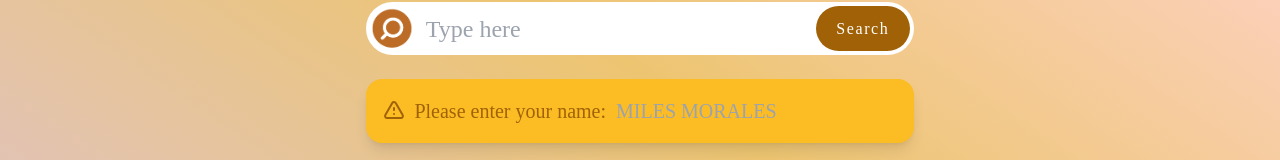
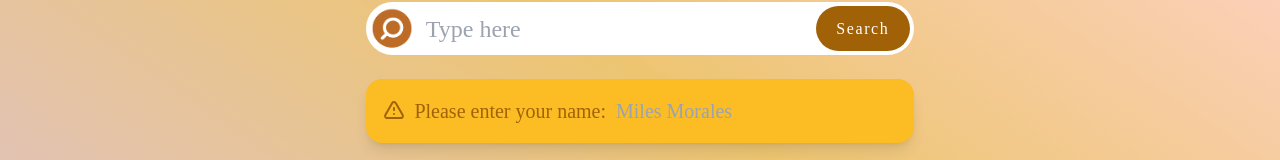
Before and after one commit to jennaly/lexilearn-dictionary-react, a React (Vite) app: page / in a window 1280 px wide. Both pictures are taken after a click on the button "DOWNLOAD STUDY SET". Shown: the part 162-322 px from the top of the page. Built offline with nearby package versions, Linux system fonts and the light colour scheme; a web font is replaced by a local one.

Commit message:
minor ui change

```diff
--- a/src/components/DownloadButtons.jsx
+++ b/src/components/DownloadButtons.jsx
@@ -106,7 +106,7 @@ const DownloadButtons = () => {
               onChange={(e) => setName(e.target.value)}
               placeholder="Miles Morales"
               value={name}
-              className="bg-transparent p-0.5 uppercase"
+              className="bg-transparent p-0.5"
               />
             </div>
           </div>
```
